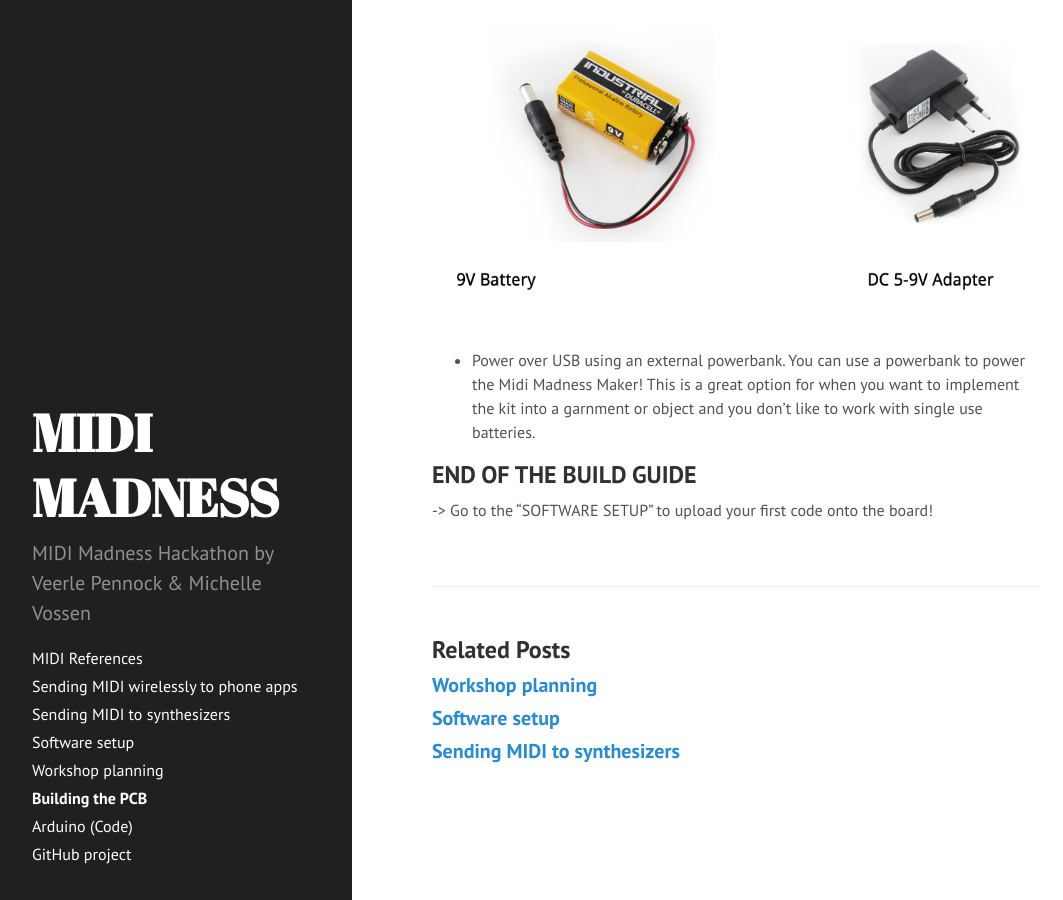
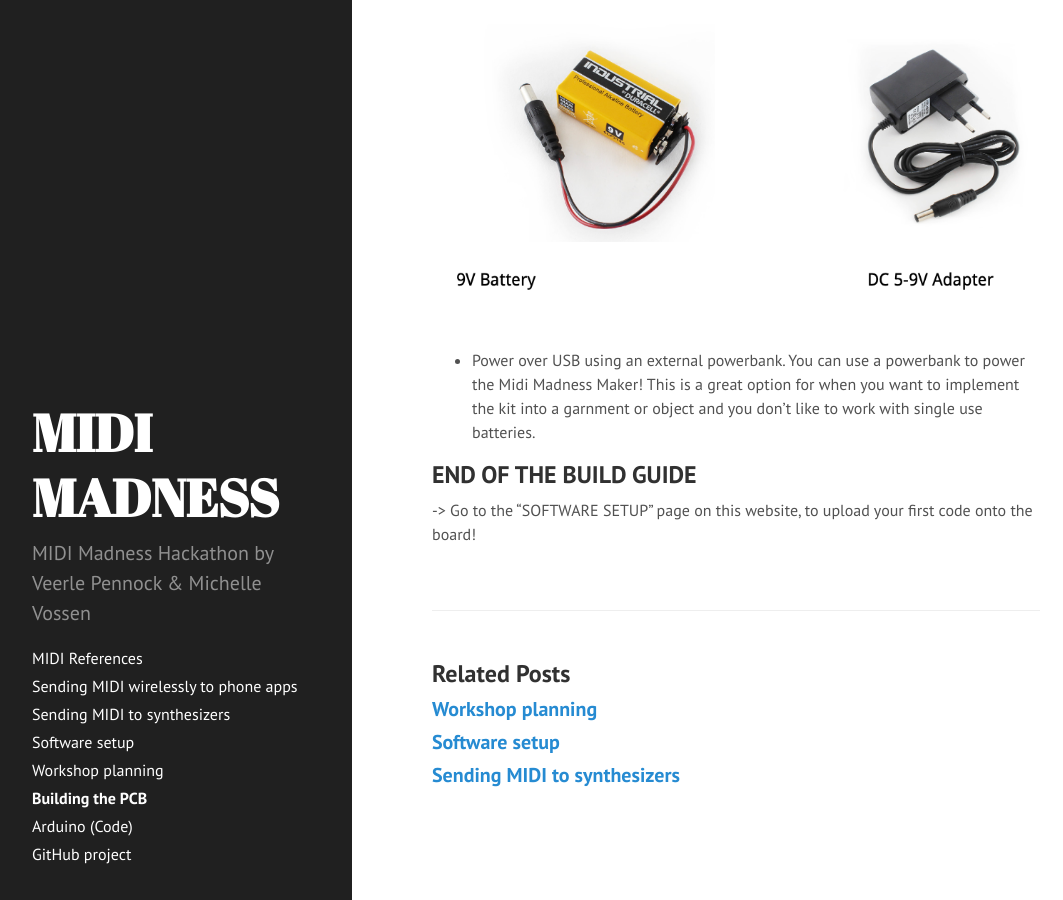
Before and after one commit to v0ss3n/midimadness, a Jekyll site: the page built from _posts/2024-12-13-building-the-pcb.md, in a window 1280 px wide and 900 px high, scrolled down 5008 px. Shown: the whole window, without its empty margins (0-1063 px from the left). Built offline with Jekyll 4.4.1, drawn with Linux system fonts in a browser that asks for light colours.

Commit message:
Update 2024-12-13-building-the-pcb.md

```diff
--- a/_posts/2024-12-13-building-the-pcb.md
+++ b/_posts/2024-12-13-building-the-pcb.md
@@ -122,4 +122,4 @@ This is the easiest option, connect a USB-C cable from the microcontroller to yo
 
 ## END OF THE BUILD GUIDE
 
--> Go to the "SOFTWARE SETUP" to upload your first code onto the board!
+-> Go to the "SOFTWARE SETUP" page on this website, to upload your first code onto the board!
```
